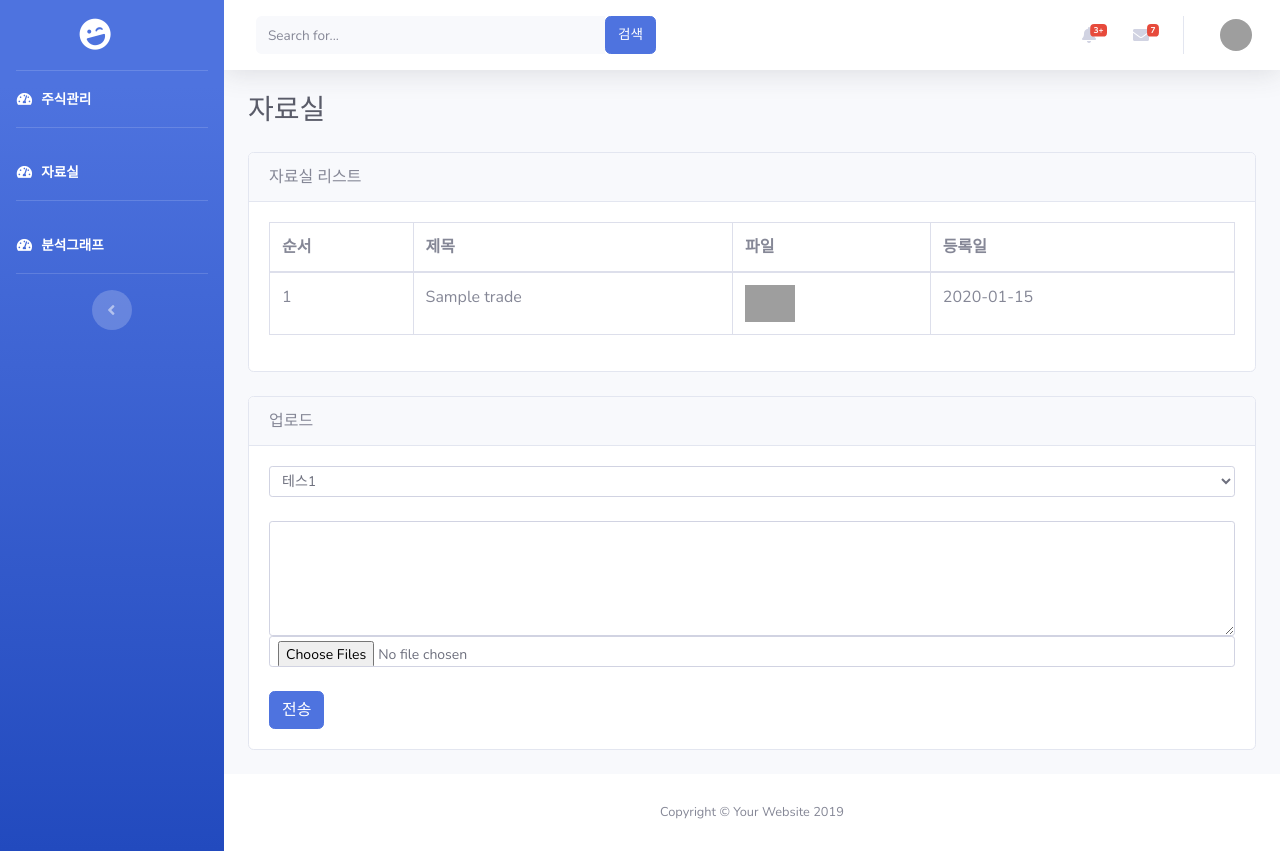
After one commit to 5Hanui/flaskApp, a Python web app: template service/templates/graph.html in a window 1280 px wide. The commit adds this page. Run offline with Jinja, Linux system fonts and the light colour scheme; the template is opened without the code that fills it: most values are stand-ins (such as "Sample title", 1, 10 or a date in 2020); some libraries are stand-ins or nearby versions; grey boxes are pictures that could not be loaded.

Commit message:
refs#3 - 분석그래프 페이지 생성

```diff
--- /dev/null
+++ b/service/templates/graph.html
@@ -0,0 +1,28 @@
+<!DOCTYPE html>
+<html lang="en">
+
+<head>
+    {# jinja엔진은 include옵션을 사용하여 다른 html을 포함시켜 랜더링이 가능#}
+    {% include ['a.html','b.html','mod/head.html'] ignore missing %} {#차례대로 순위대로 확인,없을때 ignore missing로 오류해결#}
+</head>
+
+<body id="page-top">
+    <div id="wrapper">
+        {# 사이드바 #}
+        {% include 'mod/sidebar.html' %}
+        <div id="content-wrapper" class="d-flex flex-column">
+            <div id="content">
+                {# 상단바 #}
+                {% include 'mod/topbar.html' %}
+                {# 상세 페이지 #}
+                {% include 'pages/graph_sub.html' %}
+            </div>
+            {% include 'mod/copyright.html' %}
+        </div>
+    </div>
+    {% include 'mod/scroll_top.html' %}
+    {% include 'mod/logout.html' %}
+    {% include 'mod/foot.html' %}
+</body>
+
+</html>
--- a/service/templates/mod/sidebar.html
+++ b/service/templates/mod/sidebar.html
@@ -30,6 +30,15 @@
     <!-- Divider -->
     <hr class="sidebar-divider d-none d-md-block">
 
+    <li class="nav-item active">
+        <a class="nav-link" href="/graph">
+            <i class="fas fa-fw fa-tachometer-alt"></i>
+            <span>분석그래프</span></a>
+    </li>
+
+    <!-- Divider -->
+    <hr class="sidebar-divider d-none d-md-block">
+
     <!-- Sidebar Toggler (Sidebar) -->
     <div class="text-center d-none d-md-inline">
         <button class="rounded-circle border-0" id="sidebarToggle"></button>
--- a/service/templates/mod/topbar.html
+++ b/service/templates/mod/topbar.html
@@ -6,17 +6,17 @@
     </button>
 
     <!-- Topbar Search -->
-    <form class="d-none d-sm-inline-block form-inline mr-auto ml-md-3 my-2 my-md-0 mw-100 navbar-search">
-        <div class="input-group">
-            <input type="text" class="form-control bg-light border-0 small" placeholder="Search for..." aria-label="Search"
-                aria-describedby="basic-addon2">
-            <div class="input-group-append">
-                <button class="btn btn-primary" type="button">
-                    <i class="fas fa-search fa-sm"></i>
-                </button>
+    <fieldset>
+        <form class="d-none d-sm-inline-block form-inline mr-auto ml-md-3 my-2 my-md-0 mw-100 navbar-search">
+            <div class="input-group">
+                <input type="text" class="form-control bg-light border-0 small" placeholder="Search for..." aria-label="Search"
+                    aria-describedby="basic-addon2">
+                <!-- <div class="input-group-append"> -->
+                <input class="btn btn-primary" type="submit" value="검색"/>
+                <!-- </div> -->
             </div>
-        </div>
-    </form>
+        </form>
+    </fieldset>
 
     <!-- Topbar Navbar -->
     <ul class="navbar-nav ml-auto">
--- /dev/null
+++ b/service/templates/pages/graph_sub.html
@@ -0,0 +1,75 @@
+<!-- Begin Page Content -->
+<div class="container-fluid">
+
+    <!-- Page Heading -->
+    <div class="d-sm-flex align-items-center justify-content-between mb-4">
+        <h1 class="h3 mb-0 text-gray-800">자료실</h1>
+    </div>
+
+    <div class="row">
+        <div class="col-lg-12">
+            <div class="card mb-4">
+                <div class="card-header">
+                    자료실 리스트
+                </div>
+                <div class="card-body">
+                    <table class="table table-bordered dataTable" id="dataTable" width="100%" cellspacing="0" role="grid"
+                        aria-describedby="dataTable_info" style="width: 100%;">
+                        <thead>
+                            <tr>
+                                <th>순서</th>
+                                <th>제목</th>
+                                <th>파일</th>
+                                <th>등록일</th>
+                            </tr>
+                        </thead>
+                        <tbody>
+                            {% for trade in rows: %}
+                            <tr role="row" class="odd">
+                                <td>{{trade.get('id')}}</td>
+                                <td>{{trade.get('title')}}</td>
+                                <td>
+                                    {% for file in trade.get('path').split('|'): %}
+                                    <a href="{{ file }}">
+                                        <img src="{{ file }}" width="50" />
+                                    </a>
+                                    {% endfor%}
+                                </td>
+                                <td>{{trade.get('regdate')}}</td>
+                            </tr>
+                            {% endfor %}
+                        </tbody>
+                    </table>
+                </div>
+            </div>
+        </div>
+    </div>
+
+    {# 컨텐츠 한 세트 #}
+    <div class="row">
+        <div class="col-lg-12">
+            <div class="card mb-4">
+                <div class="card-header">
+                    업로드
+                </div>
+                <div class="card-body">
+                    <form method="POST" enctype="multipart/form-data">
+                        <select name='title' class="form-control form-control-sm">
+                            <option value='테스1'>테스1</option>
+                            <option value='테스2'>테스2</option>
+                        </select>
+                        <br />
+                        <textarea name='contents' cols="50" , rows="5" class="form-control form-control-sm"></textarea>
+                        <input type='file' name='files' multiple class="form-control form-control-sm" />
+                        <!--multiple:파일여러개 보낼수 있음-->
+                        <br />
+                        <button class="btn btn-primary btn-icon-split">
+                            <span class="text">전송</span>
+                        </button>
+                    </form>
+                </div>
+            </div>
+        </div>
+
+    </div>
+    <!-- /.container-fluid -->
```
Also changed, not shown: service/__init__.py (+44 -0 lines), service/templates/pages/index_sub.html (+11 -14 lines).
